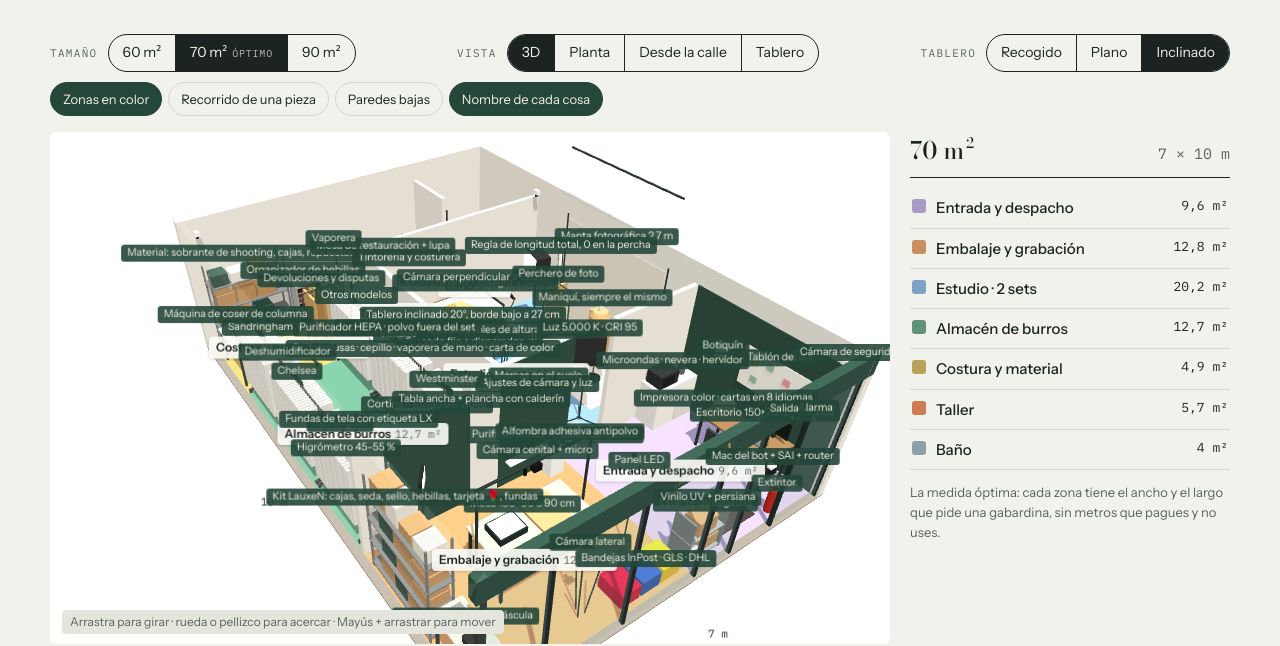
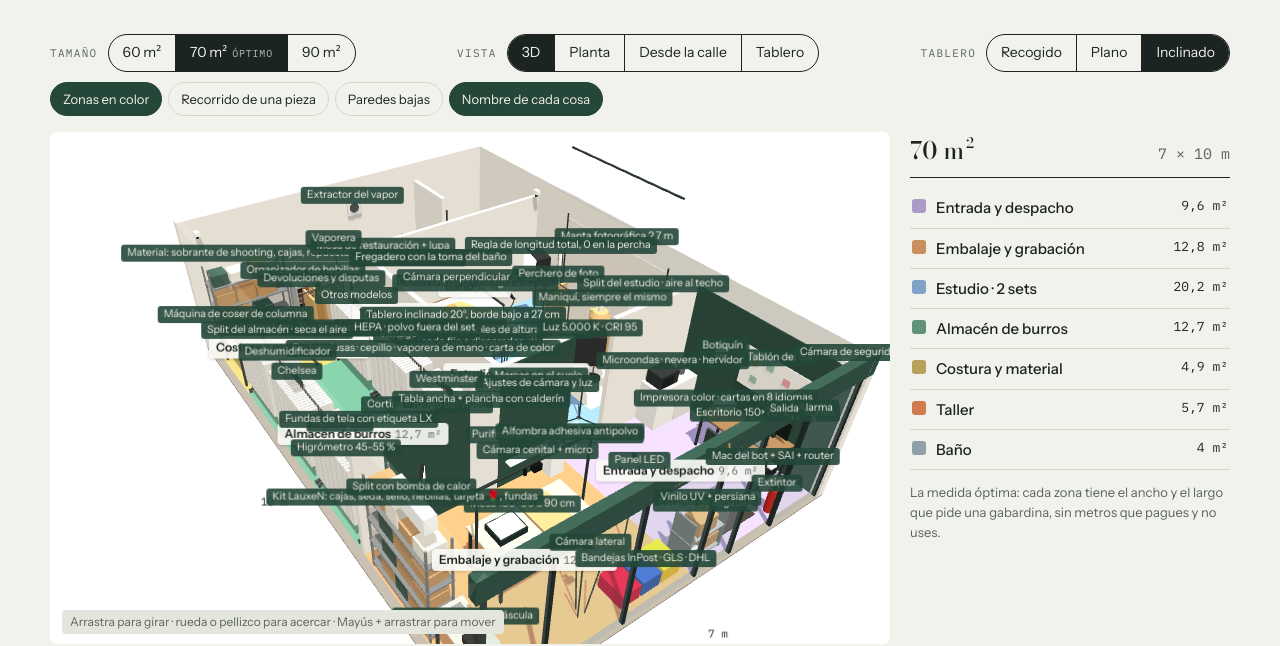
Before and after one commit to Merokkk/local-lauxen, a plain HTML site: page index.html in a window 1280 px wide. Shown: the part 186-832 px from the top of the page. Drawn offline with nearby package versions, Linux system fonts and the light colour scheme.

Commit message:
Climatización, fregadero y extractor
Co-Authored-By: Claude Opus 5.5 <noreply@anthropic.com>

```diff
--- a/index.html
+++ b/index.html
@@ -264,7 +264,7 @@ footer{font-size:13px; color:var(--muted); border-top:1px solid var(--line); pad
           <li><span><b>Pie de calle sin escalón</b> y puerta de 90 cm o más, para cajas y burros con ruedas.</span></li>
           <li><span><b>Una zona libre de 4,4 × 4,6 m</b> para el estudio: 2,7 m de manta más 2,7 m de distancia de cámara.</span></li>
           <li><span><b>Baño ya hecho</b> (te ahorras la obra más cara) y ventilación para el vapor.</span></li>
-          <li><span><b>5,75 kW de potencia o más</b>, con la vaporera y la plancha en circuitos aparte de los focos.</span></li>
+          <li><span><b>6,9 kW de potencia o más</b> (9,2 kW si vas a usar a la vez plancha, vaporera y climatización), con la vaporera y la plancha en circuitos aparte de los focos.</span></li>
           <li><span><b>Sin sol directo</b> donde irán los burros: decolora el beige. En el escaparate, vinilo con filtro UV.</span></li>
           <li><span><b>Uso permitido</b> como almacén u oficina (o comercio, si quieres recibir clientes). Pídele al gestor que lo confirme con el ayuntamiento antes de firmar.</span></li>
           <li><span><b>Cerca de tus puntos de envío</b> de InPost, GLS y DHL: vas cada día.</span></li>
@@ -284,6 +284,8 @@ footer{font-size:13px; color:var(--muted); border-top:1px solid var(--line); pad
           <li><span><b>Kit de cuidado</b>: cepillo de ropa, quitapelusas eléctrico y rodillo, junto a la vaporera.</span></li>
           <li><span><b>Aire sin polvo</b>: un purificador HEPA H13 en el estudio, lejos de la manta, y otro en el embalaje, donde el cartón suelta polvo. Alfombra adhesiva en la puerta del estudio.</span></li>
           <li><span><b>Plancha con calderín y tabla ancha</b>, con brazo para mangas, para el algodón muy arrugado. En la gabardina, siempre con paño de planchar o por el revés, para no sacar brillos.</span></li>
+          <li><span><b>Climatización con bomba de calor</b>: un split en la entrada, otro en el almacén y otro en el estudio. En verano seca el aire y en invierno trabajas sin frío. El del estudio, con el aire hacia el techo para que no mueva la manta. La unidad exterior necesita sitio y permiso de la comunidad.</span></li>
+          <li><span><b>Fregadero y extractor en el taller</b>: el fregadero, pegado al baño para aprovechar su toma de agua; el extractor saca el vapor antes de que llegue al almacén.</span></li>
           <li><span><b>Carro con ruedas</b> para mover piezas del taller al estudio sin cargar a mano.</span></li>
           <li><span><b>Extintor y botiquín</b> (los exige la licencia), <b>alarma, cámaras y seguro</b> del stock.</span></li>
           <li><span><b>Microondas fuera del baño</b>, en un rincón junto al despacho con una nevera pequeña. Comer dentro del baño no es higiénico.</span></li>
@@ -310,8 +312,8 @@ const ZI = {
   despacho:{n:'Entrada y despacho', c:'#A99BC6', f:'#A97F55', d:'Escritorio con ordenador e impresora de etiquetas, de cara a la puerta. Rincón con microondas y nevera pequeña.'},
   embalaje:{n:'Embalaje y grabación', c:'#C98F5E', f:'#BDB6AA', d:'Mesa isla de 180 × 90 cm a 90 cm de alto: doblas la gabardina entera sin que cuelgue. Pórtico con cámara cenital a 2 m, cámara lateral, dos paneles LED y estantería con cajas, papel de seda, tarjetas y hebillas. Purificador para el polvo del cartón.'},
   estudio:{n:'Estudio · 2 sets', c:'#7FA3C6', f:'#D8D6D1', d:'Set 1: manta fotográfica de 2,7 m con maniquí o perchero, cámara a 2,7 m. Set 2: tablero de aglomerado de 2,2 × 1,7 m anclado a la pared con la manta encima. Se recoge hacia arriba y se baja plano o inclinado 20°, con la cámara perpendicular a 1,25 m y dos luces LED con pinza en los lados. Cerrado para que la luz no cambie. Purificador de aire para que no caiga polvo en la manta, alfombra adhesiva en la puerta y tabla de planchar con plancha de calderín para dejar la pieza impecable justo antes de la foto.'},
-  almacen:{n:'Almacén de burros', c:'#5F9277', f:'#BDB6AA', d:'Burros en dos filas con pasillo de más de 1 m y un cartel por modelo. Cada funda lleva su LX. Cortina antipolvo verde, que es también el fondo del vídeo de embalaje. Deshumidificador e higrómetro.'},
-  taller:{n:'Taller', c:'#D07A52', f:'#BDB6AA', d:'Abres el paquete, autenticas y vaporizas en la mesa de restauración con lámpara de lupa. Burro de tintorería y costurera para lo que entra y sale.'},
+  almacen:{n:'Almacén de burros', c:'#5F9277', f:'#BDB6AA', d:'Burros en dos filas con pasillo de más de 1 m y un cartel por modelo. Cada funda lleva su LX. Cortina antipolvo verde, que es también el fondo del vídeo de embalaje. Deshumidificador e higrómetro, y un split de climatización que en verano también seca el aire.'},
+  taller:{n:'Taller', c:'#D07A52', f:'#BDB6AA', d:'Abres el paquete, autenticas y vaporizas en la mesa de restauración con lámpara de lupa. Burro de tintorería y costurera para lo que entra y sale. Fregadero pequeño (agua para la vaporera y para lavarte las manos) y extractor que saca el vapor antes de que llegue al almacén.'},
   costura:{n:'Costura y material', c:'#B8A15A', f:'#BDB6AA', d:'Mesa para la máquina de coser de columna con su lámpara, organizador de hebillas por color y tamaño, estantes de material (sobrante de shooting, cajas, repuestos) y burro de devoluciones y disputas.'},
   bano:{n:'Baño', c:'#8FA0A8', f:'#CBD3D6', d:'Inodoro y lavabo. Si ya existe en el local, te ahorras la obra más cara.'},
   showroom:{n:'Showroom y despacho', c:'#C9A15E', f:'#A97F55', d:'Recibes al cliente con cita. Sillones, burro expositor y tu escritorio. Vidrio hacia el embalaje: el cliente ve cómo se prepara su pieza.'},
@@ -337,6 +339,7 @@ const V = {
    ['burro',4.15,3.65,'z',1.5,'bag',20],['burro',4.15,5.25,'z',1.5,'bag',20],['burro',4.15,6.85,'z',1.5,'bag',20],
    ['shelf',5.77,8.1,0.9,-PI/2],['dehum',4.9,8.35],
    ['ironing',3.55,3.6,PI/2],['purifier',3.55,6.95],['purifier',2.9,2.5],
+   ['split',5.9,1.45,-PI/2],['split',5.9,5.25,-PI/2],['split',0.8,2.96,0],['utilsink',3.55,9.78,-PI/2],['extractor',1.5,9.97],
    ['burro',1.3,7.55,'x',1.5,'mix',8],['work',1.5,9.6,1.6,0.7,PI],['steamer',2.65,9.7],['sewing',0.3,8.55,PI/2],
    ['toilet',5.65,9.5,-PI/2],['sink',4.85,9.8,PI]
   ],
@@ -359,6 +362,7 @@ const V = {
    ['tape',0.95,4.55],['tape',0.95,5.85],['tape',3.7,5.15],['tape',2.55,5.55],['ruler',0.02,6.85,PI/2],
    ['wallbox',3.55,1.3,3.27,0.3,0.42,0.01,'#FFFFFF'],['prepcart',4.05,6.1],
    ['ironing',4.12,4.05,PI/2],['purifier',4.1,7.45],['purifier',3.35,2.95],['mat',2.5,3.45,0.8,0.5],
+   ['split',6.9,1.6,-PI/2],['split',6.9,5.75,-PI/2],['split',1.0,3.36,0],['utilsink',2.05,9.01,PI/2],['extractor',3.4,9.97],
    ['burro',6.7,4.15,'z',1.5,'bag',20,true],['burro',6.7,5.75,'z',1.5,'bag',20,true],['burro',6.7,7.35,'z',1.5,'bag',20,true],
    ['burro',4.75,4.15,'z',1.5,'bag',20,true],['burro',4.75,5.75,'z',1.5,'bag',20,true],['burro',4.75,7.35,'z',1.5,'bag',20,true],
    ['dehum',6.1,7.95],['wallbox',6.98,1.9,3.35,0.02,0.12,0.08,'#DADAD5'],
@@ -381,7 +385,9 @@ const V = {
    [6.7,1.35,8.9,'Máquina de coser de columna'],[4.85,1.35,9.78,'Organizador de hebillas'],[6.1,2.15,9.77,'Material: sobrante de shooting, cajas, repuestos'],[5.0,1.85,8.4,'Devoluciones y disputas'],
    [3.1,1.85,8.15,'Tintorería y costurera'],[2.95,1.45,9.6,'Mesa de restauración + lupa'],[4.1,1.95,9.65,'Vaporera'],[3.5,2.2,-0.25,'Vinilo UV + persiana'],
    [4.1,0.85,7.45,'Purificador HEPA · polvo fuera del set'],[3.35,0.85,2.95,'Purificador HEPA · polvo del cartón'],
-   [4.12,1.25,4.05,'Tabla ancha + plancha con calderín'],[2.5,0.12,3.45,'Alfombra adhesiva antipolvo']
+   [4.12,1.25,4.05,'Tabla ancha + plancha con calderín'],[2.5,0.12,3.45,'Alfombra adhesiva antipolvo'],
+   [6.9,2.8,1.6,'Split con bomba de calor'],[6.9,2.8,5.75,'Split del almacén · seca el aire'],[1.0,2.85,3.36,'Split del estudio · aire al techo'],
+   [2.05,1.15,9.01,'Fregadero con la toma del baño'],[3.4,2.65,9.97,'Extractor del vapor']
   ],
   route:[[1.7,0.5,1],[3.4,2.6],[5.7,2.75],[5.7,8.95],[3.2,9.0,2],[5.7,8.95],[5.7,2.75],[2.45,2.75],[2.45,3.6],[2.4,5.0,3],[2.45,3.6],[2.45,2.75],[5.7,2.75],[5.7,5.8,4],[5.7,2.75],[4.9,2.5,5],[3.4,2.6],[1.7,0.5,6]]
  },
@@ -404,6 +410,7 @@ const V = {
    ['burro',6.75,4.4,'z',1.5,'bag',20],['burro',6.75,6.0,'z',1.5,'bag',20],['burro',6.75,7.6,'z',1.5,'bag',20],['burro',6.75,9.2,'z',1.5,'bag',20],
    ['shelf',3.3,9.77,2.4,PI],['office',2.6,8.48,0],['dehum',4.3,8.5],
    ['ironing',4.35,4.4,PI/2],['purifier',4.35,7.9],['purifier',8.72,3.38],['mat',3.05,3.85,0.8,0.5],
+   ['split',8.9,1.8,-PI/2],['split',8.9,6.8,-PI/2],['split',1.3,3.76,0],['utilsink',4.85,9.75,PI],['extractor',5.6,9.97],
    ['toilet',0.35,9.5,PI/2],['sink',1.35,9.8,PI]
   ],
   route:[[3.2,0.45,1],[5.1,2.7],[5.9,3.2],[5.6,8.8],[5.3,7.0,2],[5.6,8.8],[5.9,3.2],[3.05,3.2],[3.05,4.0],[2.4,5.6,3],[3.05,4.0],[3.05,3.2],[5.9,3.2],[7.7,3.4],[7.7,6.5,4],[7.7,3.4],[6.9,2.6,5],[5.1,2.7],[3.2,0.45,6]]
@@ -628,6 +635,14 @@ const B = {
     box(g,0.5,0.05,0.12, -0.25,0.91,0,'#D9D4C7',{r:1});
   },
   mat(x,z,w,d){ box(model,w,0.006,d,x,0,z,'#EEF0F2',{r:.9}); },
+  split(x,z,rot){ const g = grp(x,z,rot,2.35); box(g,0.85,0.28,0.2, 0,0,0,'#F4F4F2',{r:.5}); box(g,0.75,0.025,0.01, 0,0.04,0.101,'#B9B9B4'); },
+  utilsink(x,z,rot){
+    const g = grp(x,z,rot);
+    box(g,0.45,0.85,0.4, 0,0,0,'#E8E8E4',{r:.6});
+    box(g,0.45,0.04,0.4, 0,0.85,0,'#B9BFC2',{m:.6,r:.3});
+    cyl(g,0.012,0.012,0.24, 0,0.89,-0.15,METAL,{m:.7},8);
+  },
+  extractor(x,z){ box(model,0.32,0.32,0.04,x,2.2,z,'#E2E2DE'); cyl(model,0.11,0.11,0.012,x,2.36,z-0.026,'#4A4F4C',{},20).rotation.x = PI/2; },
   board(x,z,w,d){
     // tablero anclado a la pared (z = cara de la pared): bisagra a 90 cm; se recoge hacia arriba con la manta contra la pared
     const up = boardPos==='up', a = up ? -PI/2 : boardPos==='flat' ? 0 : BOARD_TILT;
@@ -1072,7 +1087,8 @@ const EQ = [
  ['Almacén',['Burros de stock (ver calculador)','Cartel por modelo en cada burro','Unas 150 perchas de madera iguales','Fundas transpirables con etiqueta LX','Etiquetadora','Cortina antipolvo verde','Deshumidificador','Higrómetro']],
  ['Costura y taller',['Mesa para la máquina de coser de columna','Lámpara para la máquina','Organizador de hebillas por color y tamaño (aprobado)','Estantes de material','Burro de devoluciones y disputas','Mesa de restauración con lámpara de lupa','Vaporera','Burro de tintorería y costurera','Repuestos: botones y cinturones']],
  ['Despacho',['Escritorio de 150 × 70 cm','Silla buena','Segunda pantalla','Impresora a color para las cartas','Tablón del día','Estante de llegadas','Microondas, nevera pequeña y hervidor','Fibra y router','SAI para el Mac del bot']],
- ['Seguridad',['Alarma','Cámaras de seguridad','Persiana','Vinilo con filtro UV','Extintor','Botiquín','Señal de salida','Seguro del stock']]
+ ['Seguridad',['Alarma','Cámaras de seguridad','Persiana','Vinilo con filtro UV','Extintor','Botiquín','Señal de salida','Seguro del stock']],
+ ['Instalaciones',['Climatización con bomba de calor: 3 splits (entrada, almacén y estudio)','Sitio y permiso para la unidad exterior','Fregadero pequeño junto al baño','Extractor de vapor en el taller','Agua destilada para la vaporera y la plancha']]
 ];
 let eqState = {}; try { eqState = JSON.parse(localStorage.getItem('lauxen-equip') || '{}'); } catch(e){}
 const eqEl = document.getElementById('equip');
```
